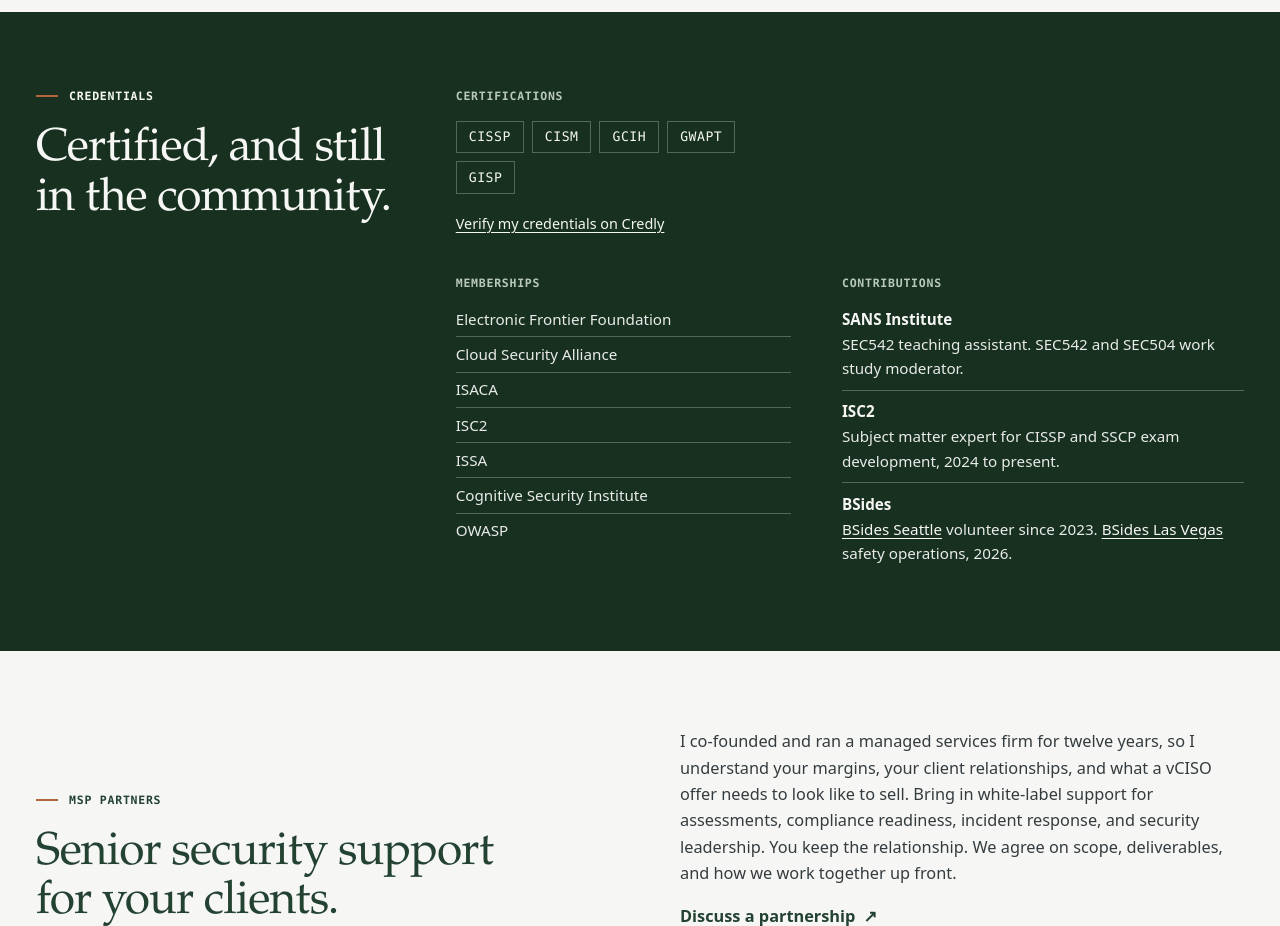
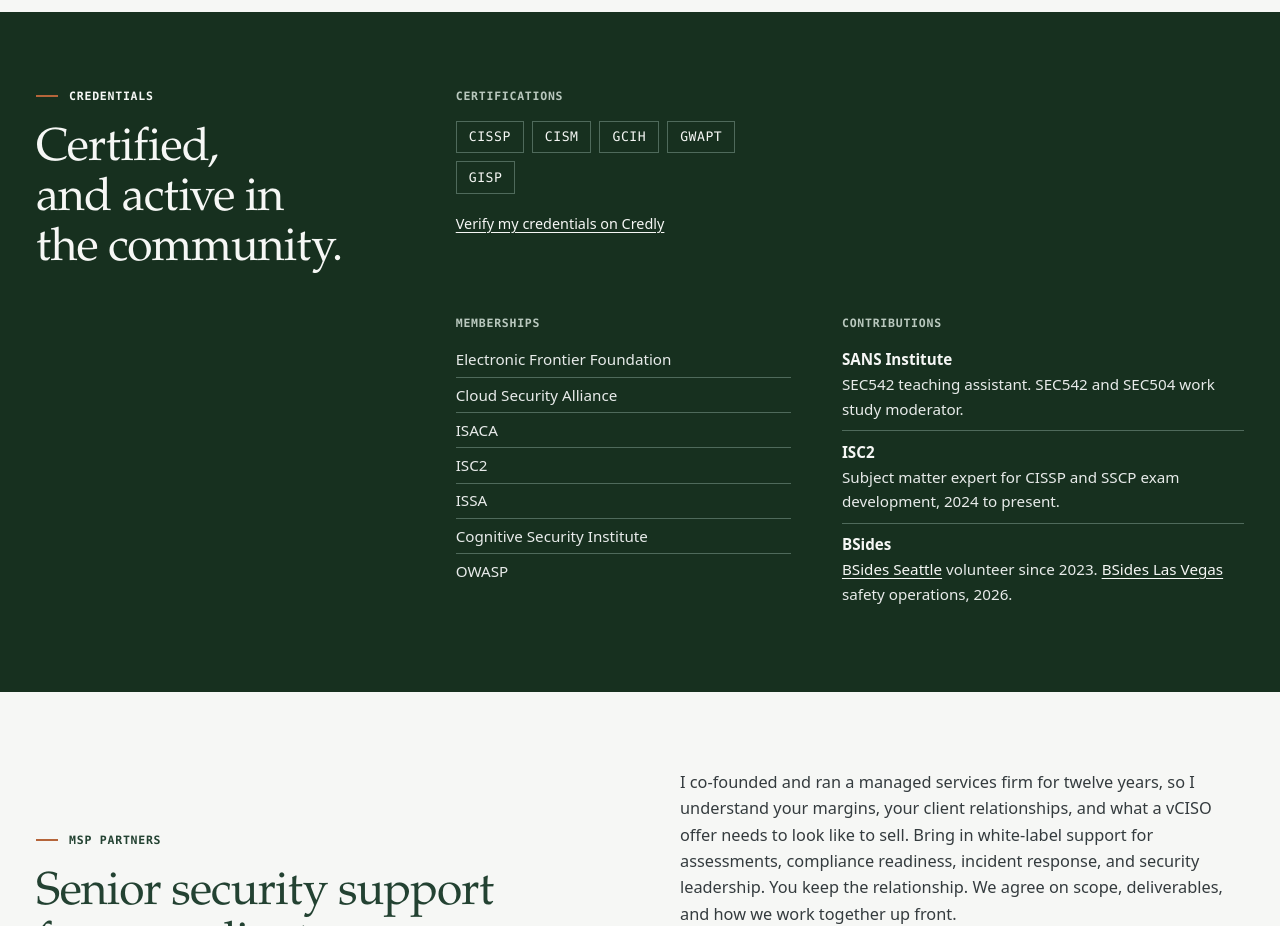
Before and after one commit to ryan5hanahan/linkedinfosec, a plain HTML site: page public/index.html in a window 1280 px wide. Shown: the part 3920-4846 px from the top of the page. Drawn offline with Linux system fonts and the light colour scheme.

Commit message:
Reword credentials heading
Co-Authored-By: Claude Fable 5.1 <noreply@anthropic.com>

```diff
--- a/public/index.html
+++ b/public/index.html
@@ -133,7 +133,7 @@
       <div class="wrap credentials-layout">
         <div>
           <p class="eyebrow"><span aria-hidden="true"></span> Credentials</p>
-          <h2 id="credentials-heading">Certified, and still in the community.</h2>
+          <h2 id="credentials-heading">Certified, and active in the community.</h2>
         </div>
         <div class="cred-group">
           <h3>Certifications</h3>
```
